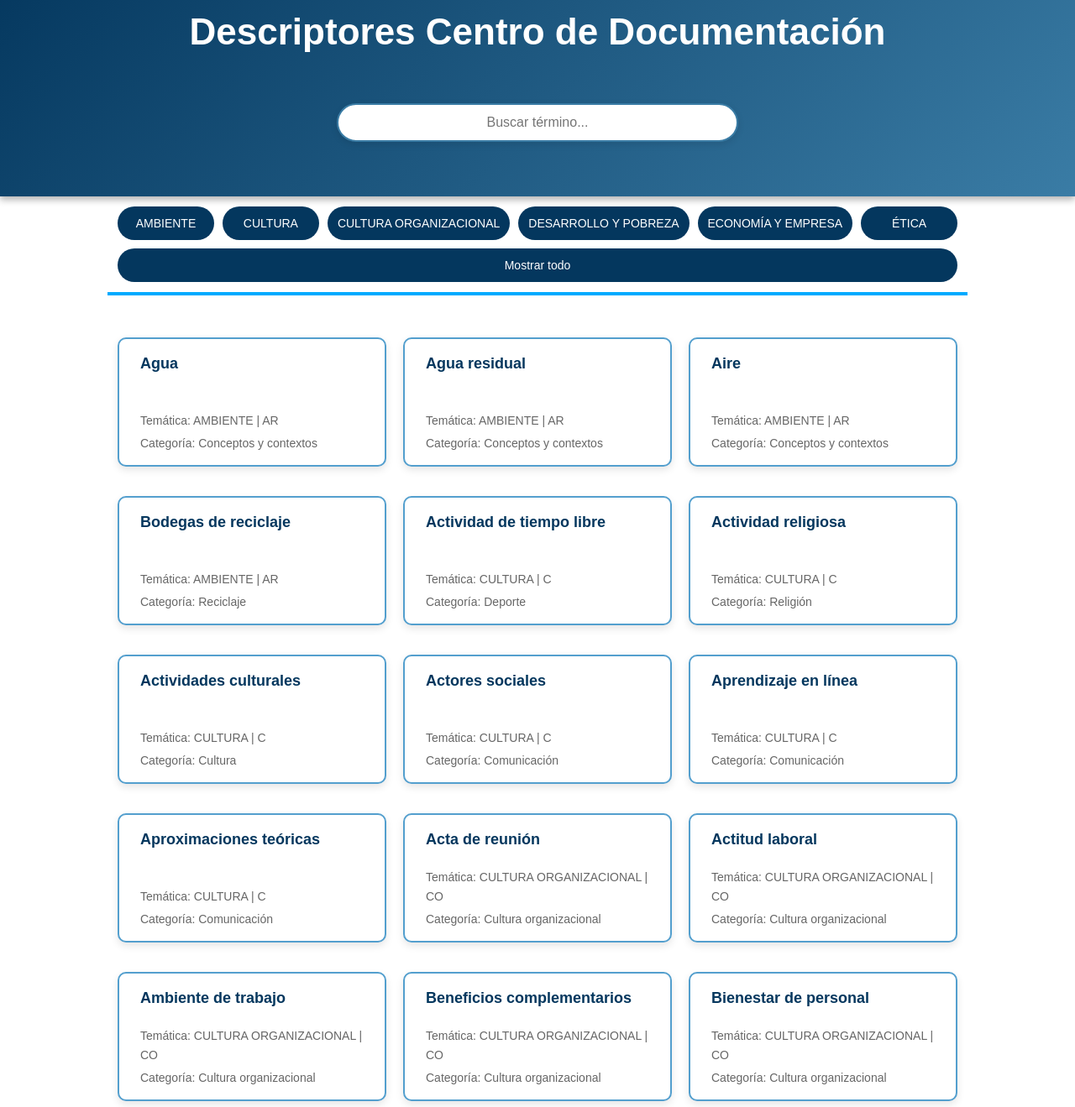
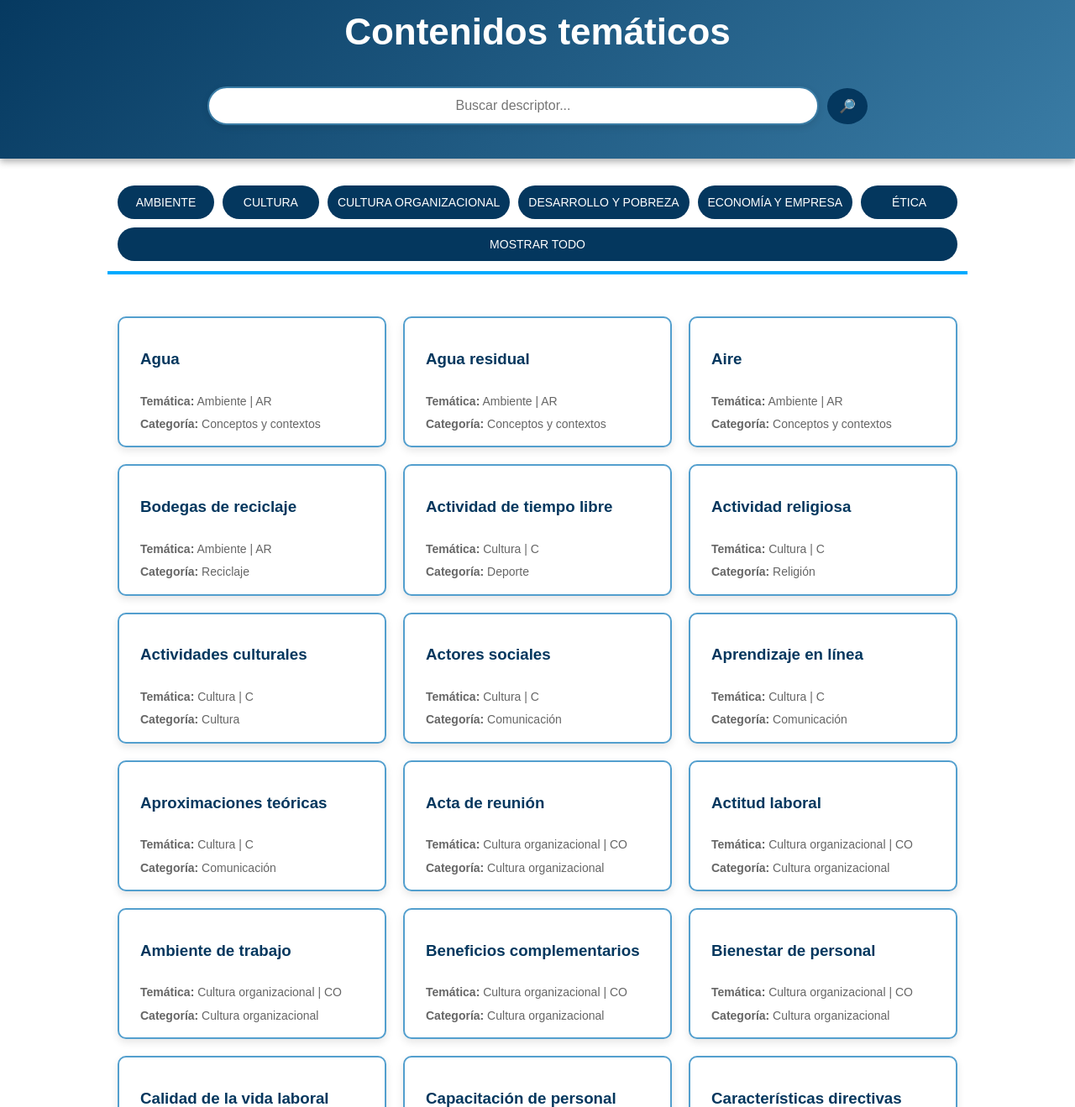
Before and after one commit to Neofitar/ModeloTesauro.io, a plain HTML site: page index.html in a window 1280 px wide. Shown: the part 51-1370 px from the top of the page at 84% size. Drawn offline with Linux system fonts and the light colour scheme.

Commit message:
Actualización diseño

```diff
--- a/funciones.js
+++ b/funciones.js
@@ -56,14 +56,14 @@ document.addEventListener("DOMContentLoaded", () => {
                 <div class="term">
                     <h3>${item.descriptor}</h3>
                     <div class="meta-container">
-                        <p class="meta">Temática: ${item.tematica} | ${item.codigo}</p>
-                        <p class="meta">Categoría: ${item.categoria}</p>
+                        <p class="meta"><strong>Temática:</strong> ${item.tematica} | ${item.codigo}</p>
+                        <p class="meta"><strong>Categoría:</strong> ${item.categoria}</p>
                     </div>
                 </div>`;
         });
     }
 
-    // Ejecutar búsqueda con el botón o el input
+    // Ejecutar búsqueda con el input
     function executeSearch() {
         search(searchInput.value.toLowerCase());
     }
--- a/index.html
+++ b/index.html
@@ -4,15 +4,16 @@
 <head>
     <meta charset="UTF-8">
     <meta name="viewport" content="width=device-width, initial-scale=1.0">
-    <title>Descriptores FGS</title>
+    <title>Descriptores CenDoc</title>
     <link rel="stylesheet" href="style.css">
 </head>
 
 <body>
     <header>
-        <h1>Descriptores Centro de Documentación</h1>
+        <h1>Contenidos temáticos</h1>
         <div class="search-container">
-            <input type="text" id="searchInput" placeholder="Buscar término...">
+            <input type="text" id="searchInput" placeholder="Buscar descriptor...">
+            <button id="searchButton">🔎</button>
         </div>
     </header>
     <nav>
--- a/style.css
+++ b/style.css
@@ -20,21 +20,21 @@ header {
   position: relative;
 }
 
-
-/* Contenedor del buscador */
+/* Contenedor de búsqueda */
 .search-container {
   display: flex;
+  align-items: center;
   justify-content: center;
-  align-items: center;
+  margin-top: 15px;
   gap: 10px;
-  margin: 20px auto;
-  width: 90%;
-  max-width: 650px;
+  margin-bottom: 15px;
+
 }
 
 /* Input de búsqueda */
 #searchInput {
-  flex: 1;
+  width: 100%;
+  max-width: 700px;
   padding: 12px;
   font-size: 16px;
   border: 2px solid #3a7ca5;
@@ -51,27 +51,19 @@ header {
   outline: 2px solid #00aaff;
 }
 
-
-/* Input de búsqueda */
-#searchInput {
-  display: block;
-  width: 90%;
-  max-width: 450px;
-  margin: 20px auto;
-  padding: 12px;
+/* Botón de búsqueda */
+#searchButton {
+  background: #04375e;
+  border: none;
+  padding: 12px 14px;
   font-size: 16px;
-  border: 2px solid #3a7ca5;
-  border-radius: 25px;
-  background-color: #ffffff;
-  color: #04375e;
-  text-align: center;
-  transition: 0.3s ease;
-  box-shadow: 0px 3px 8px rgba(0, 0, 0, 0.1);
+  border-radius: 50%;
+  cursor: pointer;
+  transition: background 0.3s ease;
 }
 
-#searchInput:focus {
-  background-color: #e3f2fd;
-  outline: 2px solid #00aaff;
+#searchButton:hover {
+  background-color: #00aaff;
 }
 
 /* Panel principal */
@@ -84,7 +76,7 @@ header {
   padding: 20px;
 }
 
-/* Área de términos en tarjetas */
+/* Área de términos */
 #thesaurus {
   display: grid;
   grid-template-columns: repeat(auto-fill, minmax(250px, 1fr));
@@ -101,34 +93,23 @@ header {
   border-left: 6px solid #00aaff;
   border-radius: 10px;
   padding: 15px;
-  margin-bottom: 15px;
   transition: all 0.3s ease;
   box-shadow: 0px 4px 10px rgba(0, 0, 0, 0.1);
-  min-height: 120px;
   border: 2px solid #539fce;
-}
-
-.term h3 {
-  margin: 0;
-  color: #04375e;
-  font-size: 18px;
-  padding-left: 10px;
 }
 
 .term:hover {
   transform: translateY(-3px);
-  box-shadow: 0px 6px 15px rgba(0, 0, 0, 0.15);
   background: #f0f8ff;
   border-left: 6px solid #0077cc;
 }
 
-/* Contenedor de metadatos siempre abajo */
+/* Contenedor de metadatos */
 .meta-container {
   margin-top: auto;
   margin-left: 10px;
 }
 
-/* Temática y Categoría con tamaño menor y alineación a la izquierda */
 .term .meta {
   font-size: 14px;
   color: #666;
@@ -136,7 +117,18 @@ header {
   margin: 5px 0 0;
 }
 
-/* Barra de navegación (Responsive) */
+.term H3 {
+  margin-left: 10px;
+
+}
+
+/* Categorías */
+
+nav {
+  margin-top: 20px;
+  margin-bottom: 20px;
+}
+
 #categoryFilters {
   display: flex;
   flex-wrap: wrap;
@@ -151,7 +143,6 @@ header {
   scrollbar-width: none;
 }
 
-/* Botones de categorías del mismo tamaño */
 .category-button {
   flex: 1;
   background: #04375e;
@@ -164,14 +155,10 @@ header {
   transition: all 0.3s ease;
   text-align: center;
   white-space: nowrap;
+  text-transform: uppercase;
 }
 
-.category-button:hover {
-  background: #00aaff;
-  color: white;
-}
-
-.category-button.active {
+.category-button:hover, .category-button.active {
   background: #00aaff;
   font-weight: bold;
 }
--- a/tesauro.json
+++ b/tesauro.json
@@ -3,258 +3,258 @@
         "descriptor": "Agua",
         "codigo": "AR",
         "categoria": "Conceptos y contextos",
-        "tematica": "AMBIENTE"
+        "tematica": "Ambiente"
     },
     {
         "descriptor": "Agua residual",
         "codigo": "AR",
         "categoria": "Conceptos y contextos",
-        "tematica": "AMBIENTE"
+        "tematica": "Ambiente"
     },
     {
         "descriptor": "Aire",
         "codigo": "AR",
         "categoria": "Conceptos y contextos",
-        "tematica": "AMBIENTE"
+        "tematica": "Ambiente"
     },
     {
         "descriptor": "Bodegas de reciclaje",
         "codigo": "AR",
         "categoria": "Reciclaje",
-        "tematica": "AMBIENTE"
+        "tematica": "Ambiente"
     },
     {
         "descriptor": "Actividad de tiempo libre",
         "codigo": "C",
         "categoria": "Deporte",
-        "tematica": "CULTURA"
+        "tematica": "Cultura"
     },
     {
         "descriptor": "Actividad religiosa",
         "codigo": "C",
         "categoria": "Religión",
-        "tematica": "CULTURA"
+        "tematica": "Cultura"
     },
     {
         "descriptor": "Actividades culturales",
         "codigo": "C",
         "categoria": "Cultura",
-        "tematica": "CULTURA"
+        "tematica": "Cultura"
     },
     {
         "descriptor": "Actores sociales",
         "codigo": "C",
         "categoria": "Comunicación",
-        "tematica": "CULTURA"
+        "tematica": "Cultura"
     },
     {
         "descriptor": "Aprendizaje en línea",
         "codigo": "C",
         "categoria": "Comunicación",
-        "tematica": "CULTURA"
+        "tematica": "Cultura"
     },
     {
         "descriptor": "Aproximaciones teóricas",
         "codigo": "C",
         "categoria": "Comunicación",
-        "tematica": "CULTURA"
+        "tematica": "Cultura"
     },
     {
         "descriptor": "Acta de reunión",
         "codigo": "CO",
         "categoria": "Cultura organizacional",
-        "tematica": "CULTURA ORGANIZACIONAL"
+        "tematica": "Cultura organizacional"
     },
     {
         "descriptor": "Actitud laboral",
         "codigo": "CO",
         "categoria": "Cultura organizacional",
-        "tematica": "CULTURA ORGANIZACIONAL"
+        "tematica": "Cultura organizacional"
     },
     {
         "descriptor": "Ambiente de trabajo",
         "codigo": "CO",
         "categoria": "Cultura organizacional",
-        "tematica": "CULTURA ORGANIZACIONAL"
+        "tematica": "Cultura organizacional"
     },
     {
         "descriptor": "Beneficios complementarios",
         "codigo": "CO",
         "categoria": "Cultura organizacional",
-        "tematica": "CULTURA ORGANIZACIONAL"
+        "tematica": "Cultura organizacional"
     },
     {
         "descriptor": "Bienestar de personal",
         "codigo": "CO",
         "categoria": "Cultura organizacional",
-        "tematica": "CULTURA ORGANIZACIONAL"
+        "tematica": "Cultura organizacional"
     },
     {
         "descriptor": "Calidad de la vida laboral",
         "codigo": "CO",
         "categoria": "Cultura organizacional",
-        "tematica": "CULTURA ORGANIZACIONAL"
+        "tematica": "Cultura organizacional"
     },
     {
         "descriptor": "Capacitación de personal",
         "codigo": "CO",
         "categoria": "Cultura organizacional",
-        "tematica": "CULTURA ORGANIZACIONAL"
+        "tematica": "Cultura organizacional"
     },
     {
         "descriptor": "Características directivas",
         "codigo": "CO",
         "categoria": "Cultura organizacional",
-        "tematica": "CULTURA ORGANIZACIONAL"
+        "tematica": "Cultura organizacional"
     },
     {
         "descriptor": "Clima laboral",
         "codigo": "CO",
         "categoria": "Cultura organizacional",
-        "tematica": "CULTURA ORGANIZACIONAL"
+        "tematica": "Cultura organizacional"
     },
     {
         "descriptor": "Colaborador",
         "codigo": "CO",
         "categoria": "Cultura organizacional",
-        "tematica": "CULTURA ORGANIZACIONAL"
+        "tematica": "Cultura organizacional"
     },
     {
         "descriptor": "Competencia profesional",
         "codigo": "CO",
         "categoria": "Cultura organizacional",
-        "tematica": "CULTURA ORGANIZACIONAL"
+        "tematica": "Cultura organizacional"
     },
     {
         "descriptor": "Comunicación interna",
         "codigo": "CO",
         "categoria": "Cultura organizacional",
-        "tematica": "CULTURA ORGANIZACIONAL"
+        "tematica": "Cultura organizacional"
     },
     {
         "descriptor": "Contextos históricos y temporales en los que nacen y operan los procesos de desarrollo y superación de la pobreza",
         "codigo": "DP",
         "categoria": "Conceptos y contextos",
-        "tematica": "DESARROLLO Y POBREZA"
+        "tematica": "Desarrollo y pobreza"
     },
     {
         "descriptor": "Convergencia de sectores y poblaciones alrededor del desarrollo de un territorio",
         "codigo": "DP",
         "categoria": "Territorios",
-        "tematica": "DESARROLLO Y POBREZA"
+        "tematica": "Desarrollo y pobreza"
     },
     {
         "descriptor": "Definiciones y conceptos sobre desarrollo: Estructuralismo",
         "codigo": "DP",
         "categoria": "Conceptos y contextos",
-        "tematica": "DESARROLLO Y POBREZA"
+        "tematica": "Desarrollo y pobreza"
     },
     {
         "descriptor": "Desarrollo",
         "codigo": "DP",
         "categoria": "Conceptos y contextos",
-        "tematica": "DESARROLLO Y POBREZA"
+        "tematica": "Desarrollo y pobreza"
     },
     {
         "descriptor": "Desarrollo comunitario",
         "codigo": "DP",
         "categoria": "Conceptos y contextos",
-        "tematica": "DESARROLLO Y POBREZA"
+        "tematica": "Desarrollo y pobreza"
     },
     {
         "descriptor": "Desarrollo humano",
         "codigo": "DP",
         "categoria": "Conceptos y contextos",
-        "tematica": "DESARROLLO Y POBREZA"
+        "tematica": "Desarrollo y pobreza"
     },
     {
         "descriptor": "Desarrollo local",
         "codigo": "DP",
         "categoria": "Territorios",
-        "tematica": "DESARROLLO Y POBREZA"
+        "tematica": "Desarrollo y pobreza"
     },
     {
         "descriptor": "Desarrollo municipal",
         "codigo": "DP",
         "categoria": "Territorios",
-        "tematica": "DESARROLLO Y POBREZA"
+        "tematica": "Desarrollo y pobreza"
     },
     {
         "descriptor": "Actividad de tiempo libre",
         "codigo": "EE",
         "categoria": "Turismo",
-        "tematica": "ECONOMÍA Y EMPRESA"
+        "tematica": "Economía y empresa"
     },
     {
         "descriptor": "Actividades deportivas y recreativas",
         "codigo": "EE",
         "categoria": "Turismo",
-        "tematica": "ECONOMÍA Y EMPRESA"
+        "tematica": "Economía y empresa"
     },
     {
         "descriptor": "Administración financiera",
         "codigo": "EE",
         "categoria": "Finanzas",
-        "tematica": "ECONOMÍA Y EMPRESA"
+        "tematica": "Economía y empresa"
     },
     {
         "descriptor": "Agricultura de subsistencia",
         "codigo": "EE",
         "categoria": "Conceptos y contextos",
-        "tematica": "ECONOMÍA Y EMPRESA"
+        "tematica": "Economía y empresa"
     },
     {
         "descriptor": "Ahorro",
         "codigo": "EE",
         "categoria": "Finanzas",
-        "tematica": "ECONOMÍA Y EMPRESA"
+        "tematica": "Economía y empresa"
     },
     {
         "descriptor": "Alojamiento",
         "codigo": "EE",
         "categoria": "Turismo",
-        "tematica": "ECONOMÍA Y EMPRESA"
+        "tematica": "Economía y empresa"
     },
     {
         "descriptor": "Artes textiles",
         "codigo": "EE",
         "categoria": "Conceptos y contextos",
-        "tematica": "ECONOMÍA Y EMPRESA"
+        "tematica": "Economía y empresa"
     },
     {
         "descriptor": "Aproximaciones teóricas. Valores",
         "codigo": "E",
         "categoria": "Etica",
-        "tematica": "ÉTICA"
+        "tematica": "Ética"
     },
     {
         "descriptor": "Bautizo",
         "codigo": "E",
         "categoria": "Vida sacramental",
-        "tematica": "ÉTICA"
+        "tematica": "Ética"
     },
     {
         "descriptor": "Bien común",
         "codigo": "E",
         "categoria": "Etica",
-        "tematica": "ÉTICA"
+        "tematica": "Ética"
     },
     {
         "descriptor": "Catolicismo",
         "codigo": "E",
         "categoria": "Etica",
-        "tematica": "ÉTICA"
+        "tematica": "Ética"
     },
     {
         "descriptor": "Comunión",
         "codigo": "E",
         "categoria": "Vida sacramental",
-        "tematica": "ÉTICA"
+        "tematica": "Ética"
     },
     {
         "descriptor": "Confirmación",
         "codigo": "E",
         "categoria": "Vida sacramental",
-        "tematica": "ÉTICA"
+        "tematica": "Ética"
     }
 ]
```
